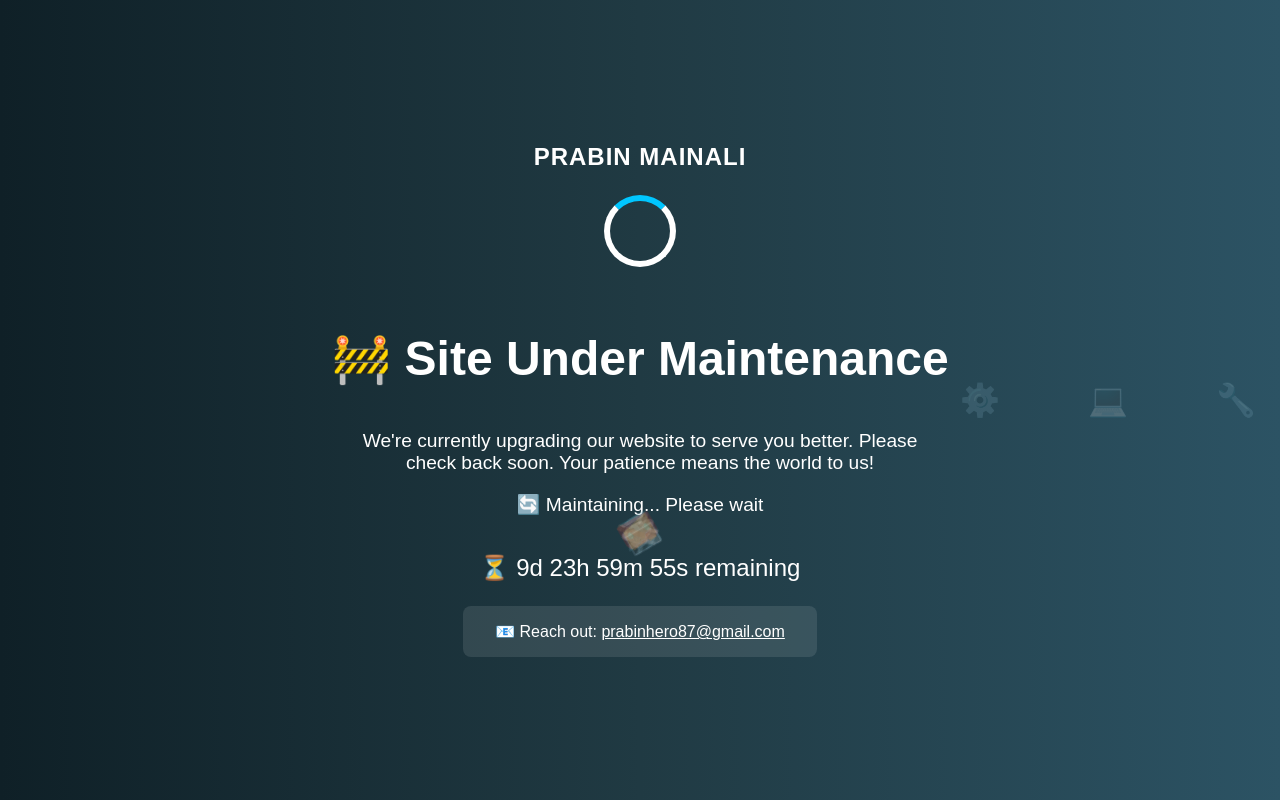
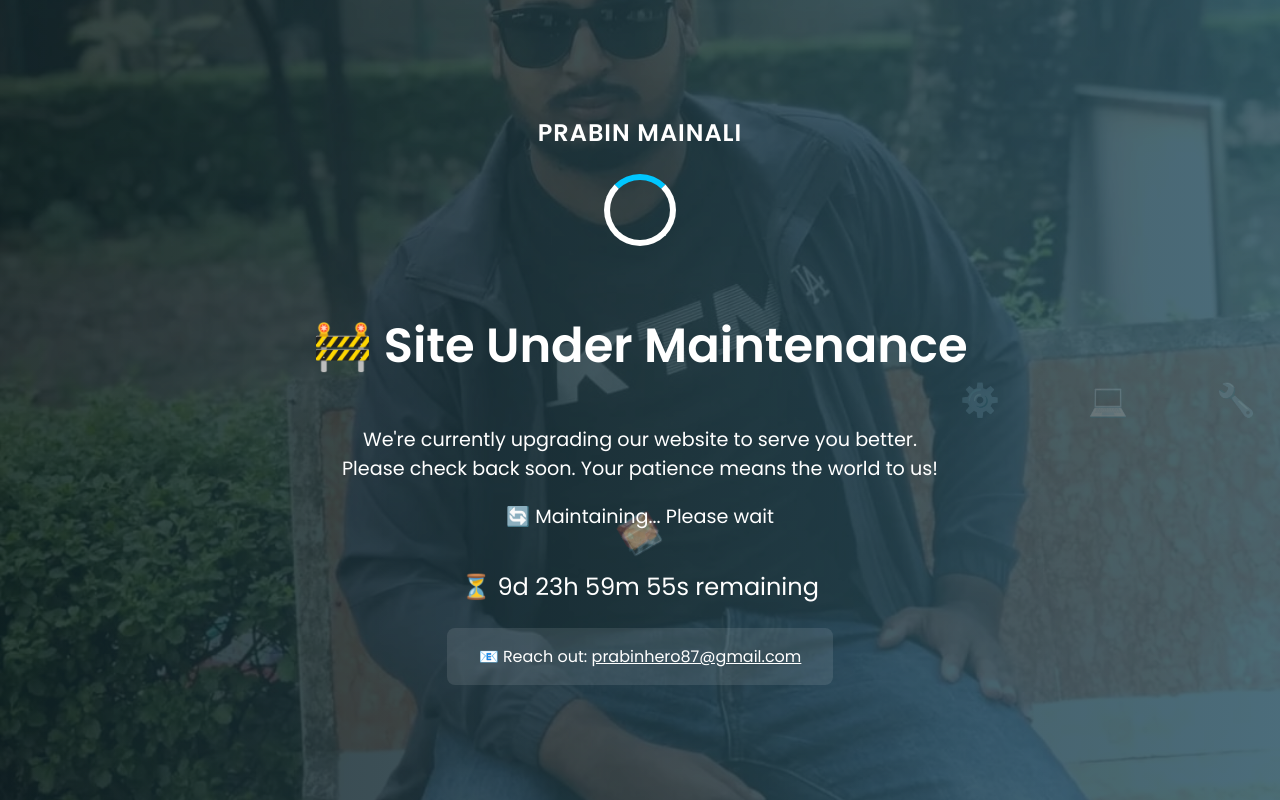
Before and after one commit to bhupalofficial/prabinmainali, a plain HTML site: page index.html in a window 1280 px wide. Drawn offline with Linux system fonts and the light colour scheme.

Commit message:
Update index.html

```diff
--- a/index.html
+++ b/index.html
@@ -4,11 +4,13 @@
   <meta charset="UTF-8" />
   <meta name="viewport" content="width=device-width, initial-scale=1.0" />
   <title>Site Under Maintenance</title>
+  <link href="https://fonts.googleapis.com/css2?family=Poppins:wght@400;600&display=swap" rel="stylesheet">
   <style>
     body {
       margin: 0;
       font-family: 'Poppins', sans-serif;
-      background: linear-gradient(to right, #0f2027, #203a43, #2c5364);
+      background: url('index.jpg') no-repeat center center fixed;
+      background-size: cover;
       color: #fff;
       overflow: hidden;
       height: 100vh;
@@ -17,6 +19,22 @@
       align-items: center;
       justify-content: center;
       text-align: center;
+      position: relative;
+    }
+
+    /* Overlay for readability */
+    body::before {
+      content: "";
+      position: absolute;
+      top: 0; left: 0;
+      width: 100%; height: 100%;
+      background: linear-gradient(to right, rgba(15,32,39,0.85), rgba(32,58,67,0.85), rgba(44,83,100,0.85));
+      z-index: 0;
+    }
+
+    .logo, .loader, h1, p, .maintaining, .countdown, .contact, .icon {
+      position: relative;
+      z-index: 1;
     }
 
     h1 {
@@ -91,6 +109,7 @@
       font-size: 2em;
       animation: floatIcon 12s linear infinite;
       opacity: 0.2;
+      z-index: 0;
     }
 
     @keyframes floatIcon {
@@ -98,7 +117,6 @@
       100% { transform: translateY(-100vh) rotate(360deg); }
     }
 
-    /* Random positions and delays */
     .icon:nth-child(1) { left: 5%; animation-delay: 0s; }
     .icon:nth-child(2) { left: 15%; animation-delay: 2s; }
     .icon:nth-child(3) { left: 25%; animation-delay: 4s; }
```
